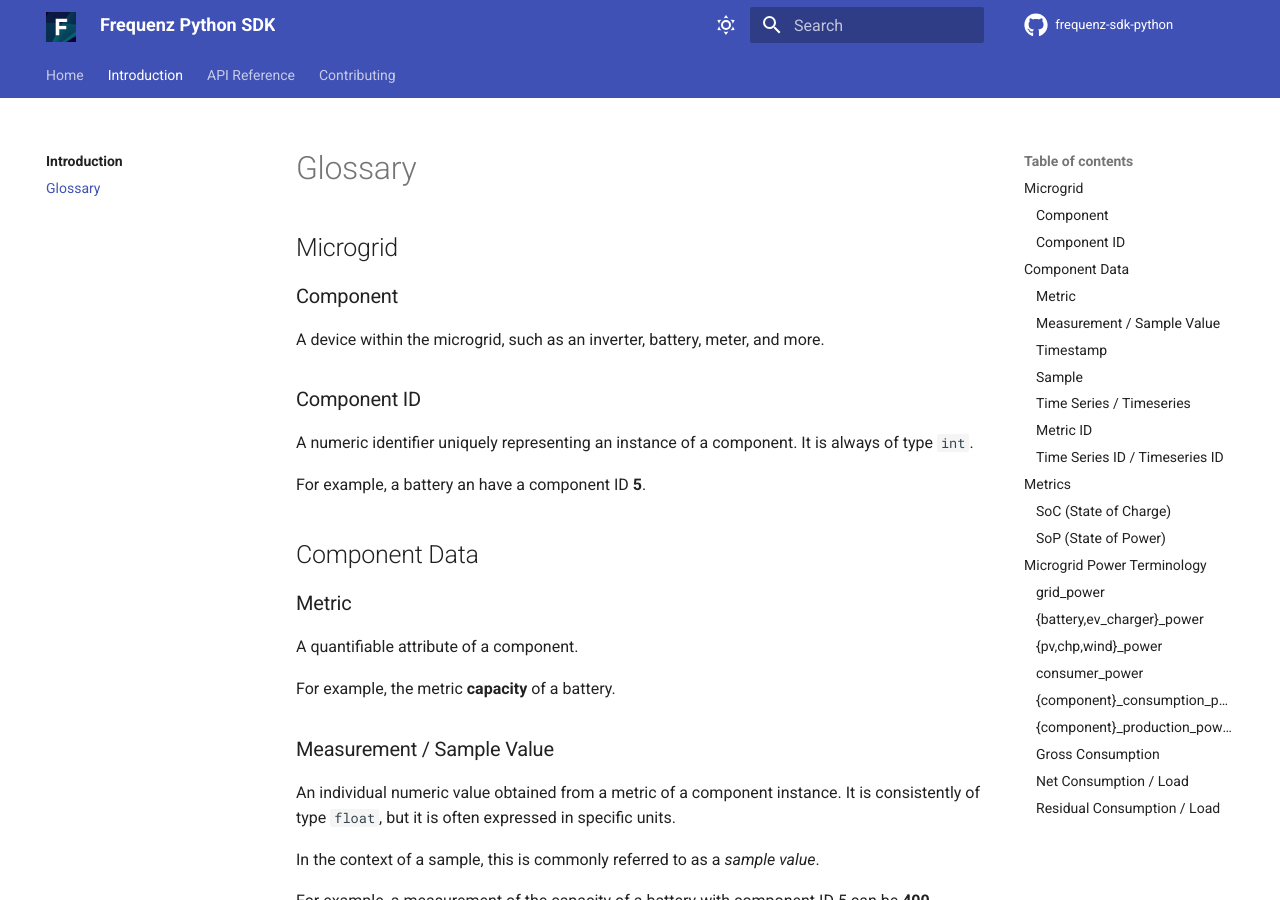
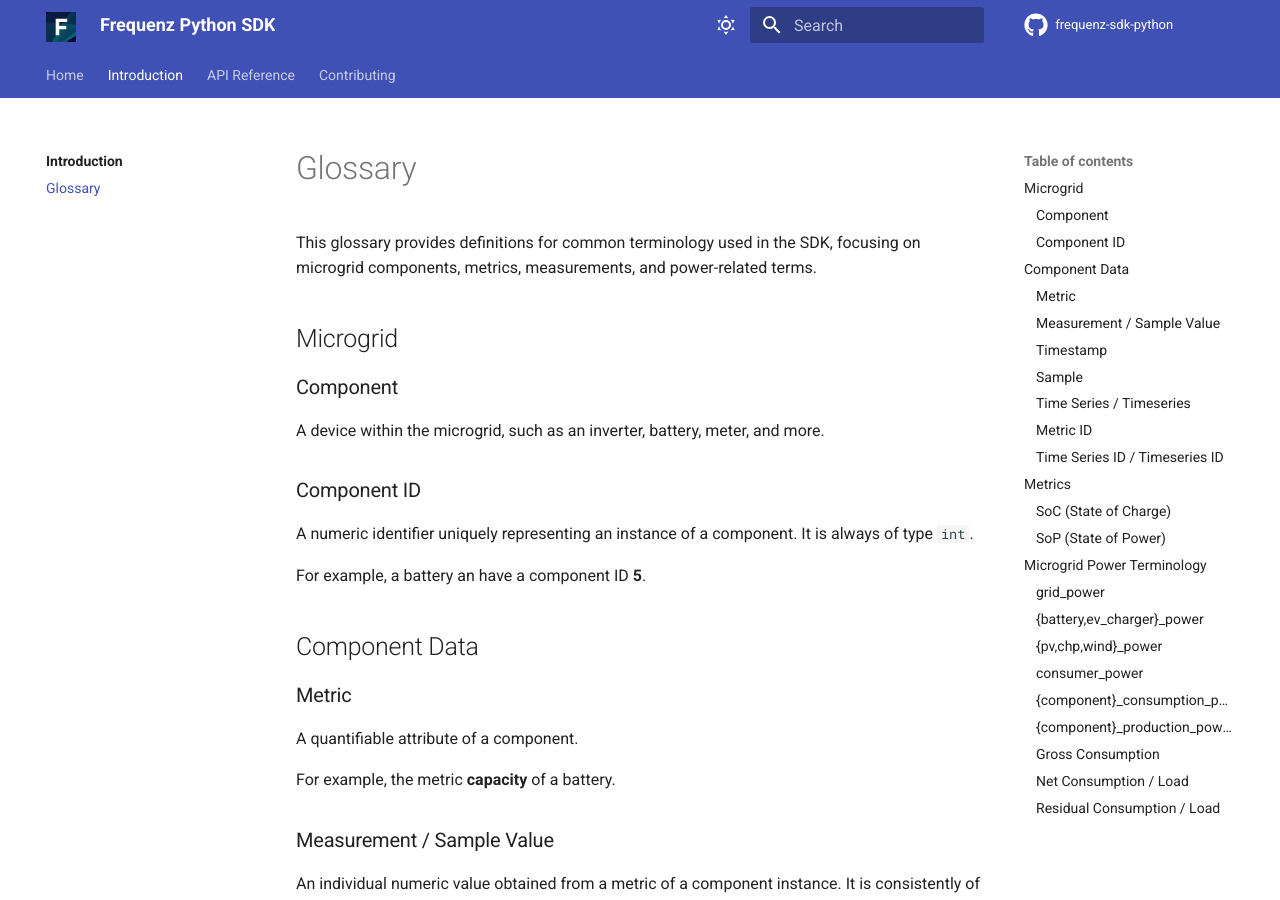
Before and after one commit to frequenz-floss/frequenz-sdk-python, an MkDocs documentation site: the page built from docs/intro/glossary.md, in a window 1280 px wide and 900 px high. Built offline with MkDocs 1.6.1 and Material for MkDocs 9.7.7, drawn with Linux system fonts in a browser that asks for light colours; comment, search, counter and statistics services are not loaded; the version menu is left out.

Commit message:
Add title and introduction to the glossary
Signed-off-by: Leandro Lucarella <luca-frequenz@llucax.com>

```diff
--- a/docs/intro/glossary.md
+++ b/docs/intro/glossary.md
@@ -1,3 +1,9 @@
+# Glossary
+
+This glossary provides definitions for common terminology used in the SDK,
+focusing on microgrid components, metrics, measurements, and power-related
+terms.
+
 ## Microgrid
 
 ### Component
```
